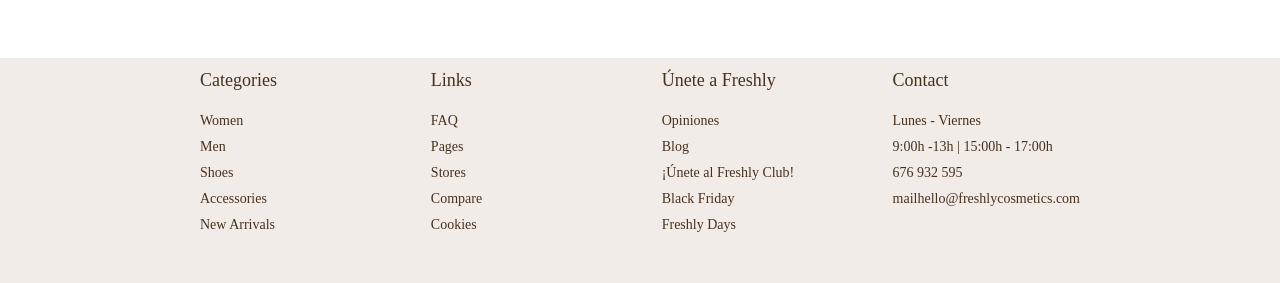
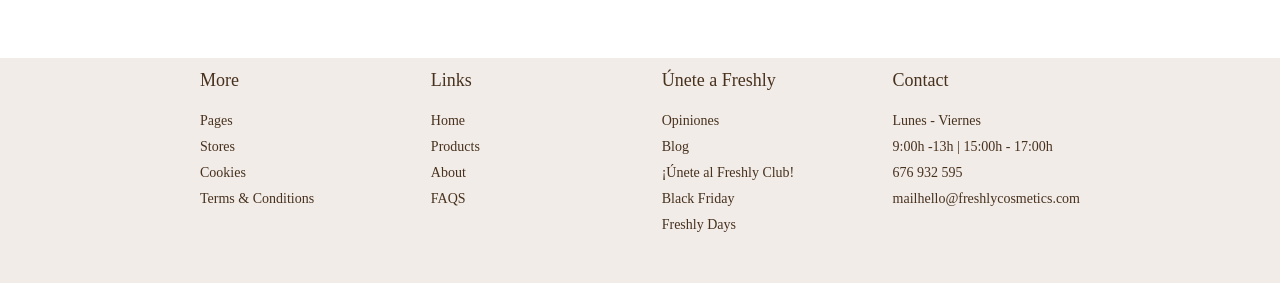
Before and after one commit to sergiokano/React_E-commerce, a React (Create React App) app: page /about in a window 1280 px wide. Shown: the part 943-1226 px from the top of the page. Built offline with nearby package versions, Linux system fonts and the light colour scheme; a web font is replaced by a local one.

Commit message:
Footer linked

```diff
--- a/src/components/Footer/Footer.jsx
+++ b/src/components/Footer/Footer.jsx
@@ -2,6 +2,7 @@
 import "./Footer.scss";
 import paymentImg from "../../img/payment.png";
 import logo from "../../img/logo_freshly_brown.png"
+import { Link } from "react-router-dom";
 
 
 function Footer() {
@@ -10,20 +11,18 @@
       <div className="footer">
         <div className="top">
           <div className="item">
-          <h1>Categories</h1>
-          <span>Women</span>
-          <span>Men</span>
-          <span>Shoes</span>
-          <span>Accessories</span>
-          <span>New Arrivals</span>
+            <h1>More</h1>
+            <span>Pages</span>
+            <span>Stores</span>
+            <span>Cookies</span>
+            <span>Terms & Conditions</span>
           </div>
           <div className="item">
             <h1>Links</h1>
-          <span>FAQ</span>
-          <span>Pages</span>
-          <span>Stores</span>
-          <span>Compare</span>
-          <span>Cookies</span>
+            <span><Link to="/">Home</Link></span>
+            <span><Link to="/products">Products</Link></span>
+            <span><Link to="/about">About</Link></span>
+            <span>FAQS</span>
           </div>
           <div className="item">
             <h1>Únete a Freshly</h1>
--- a/src/components/Footer/Footer.scss
+++ b/src/components/Footer/Footer.scss
@@ -3,7 +3,7 @@
 a {
   all: unset;
   cursor: pointer;
-  padding-top: 3em;
+  // padding-top: 3em;
 }
 .footerFull {
   background-color: $background-2;
```
Lines whose indentation alone changed are shown as unchanged.
